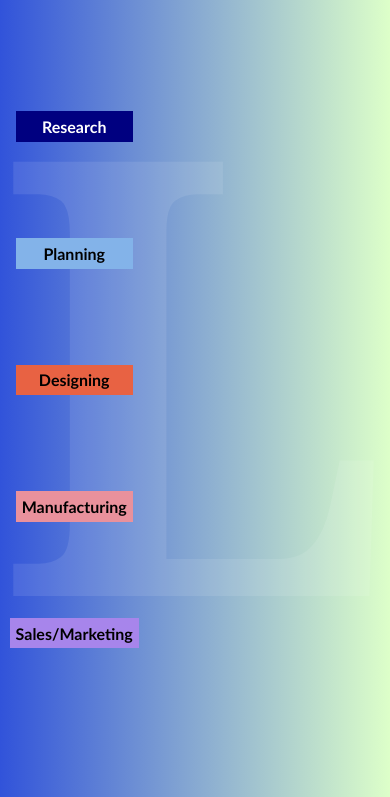
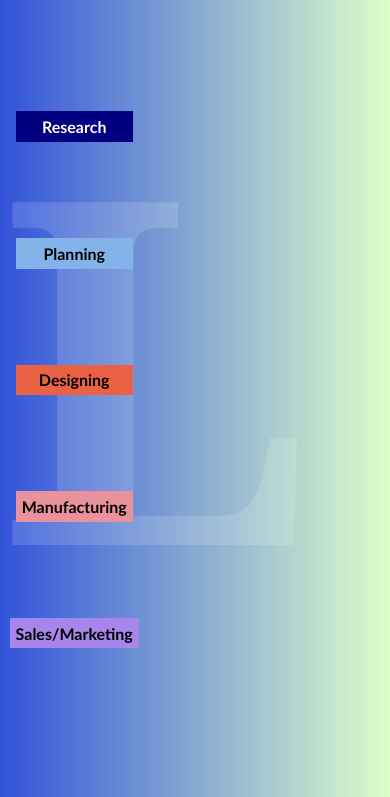
Before and after one commit to om-khorwal/-Lizmotors-Mobility-, a website: page index.html in a window 390 px wide. Shown: the part 47-844 px from the top of the page. Drawn offline with nearby package versions, Linux system fonts and the light colour scheme; a web font is replaced by a local one.

Commit message:
responsivness done

```diff
--- a/style.css
+++ b/style.css
@@ -314,8 +314,13 @@ html , body{
         overflow: hidden;
     }
     #L{
-    display: block;
-    color: #ffffff18;
+    display: flex;
+    color: #ffffff25;
+    font-size: 30rem;
+    justify-content: center;
+    align-content: center;
+    left: 40%;
+    top: 10%;
 
 }
     @keyframes fadeIn {
```
